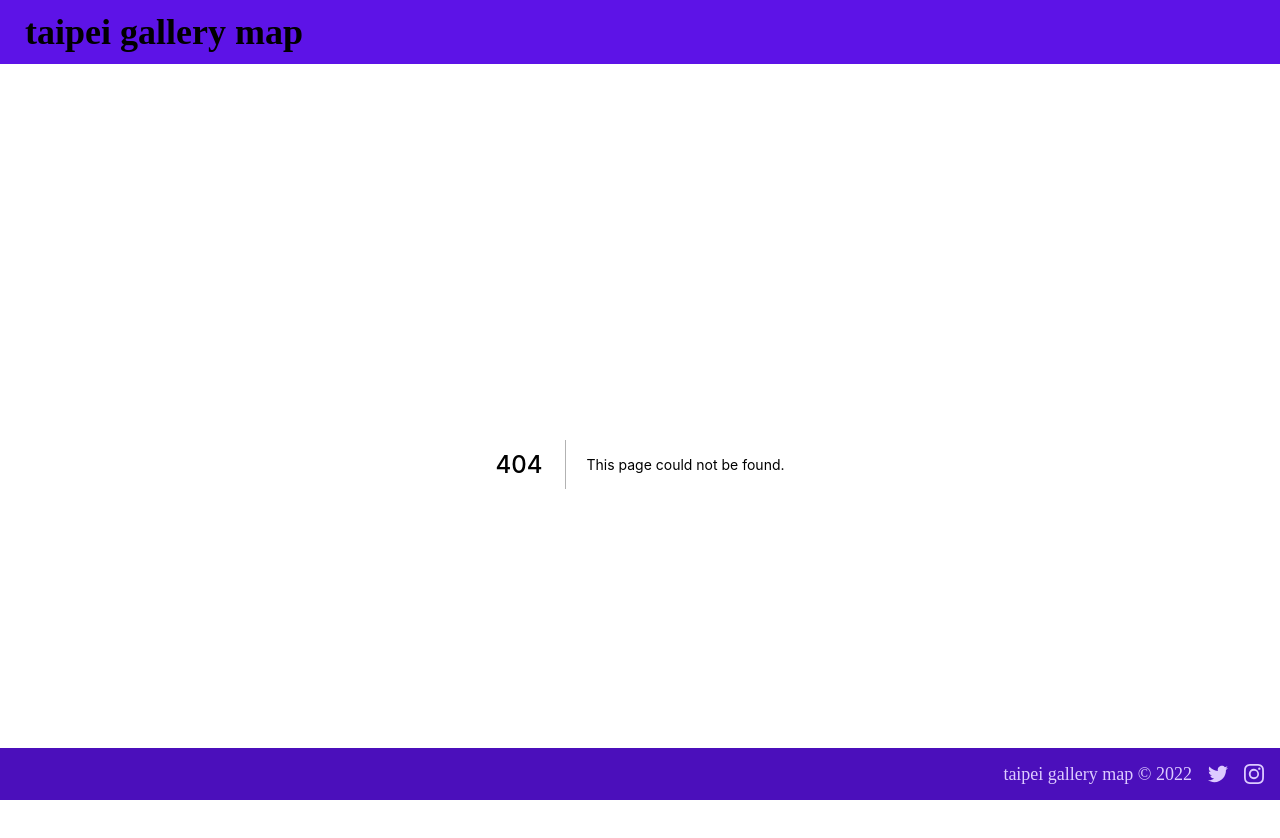
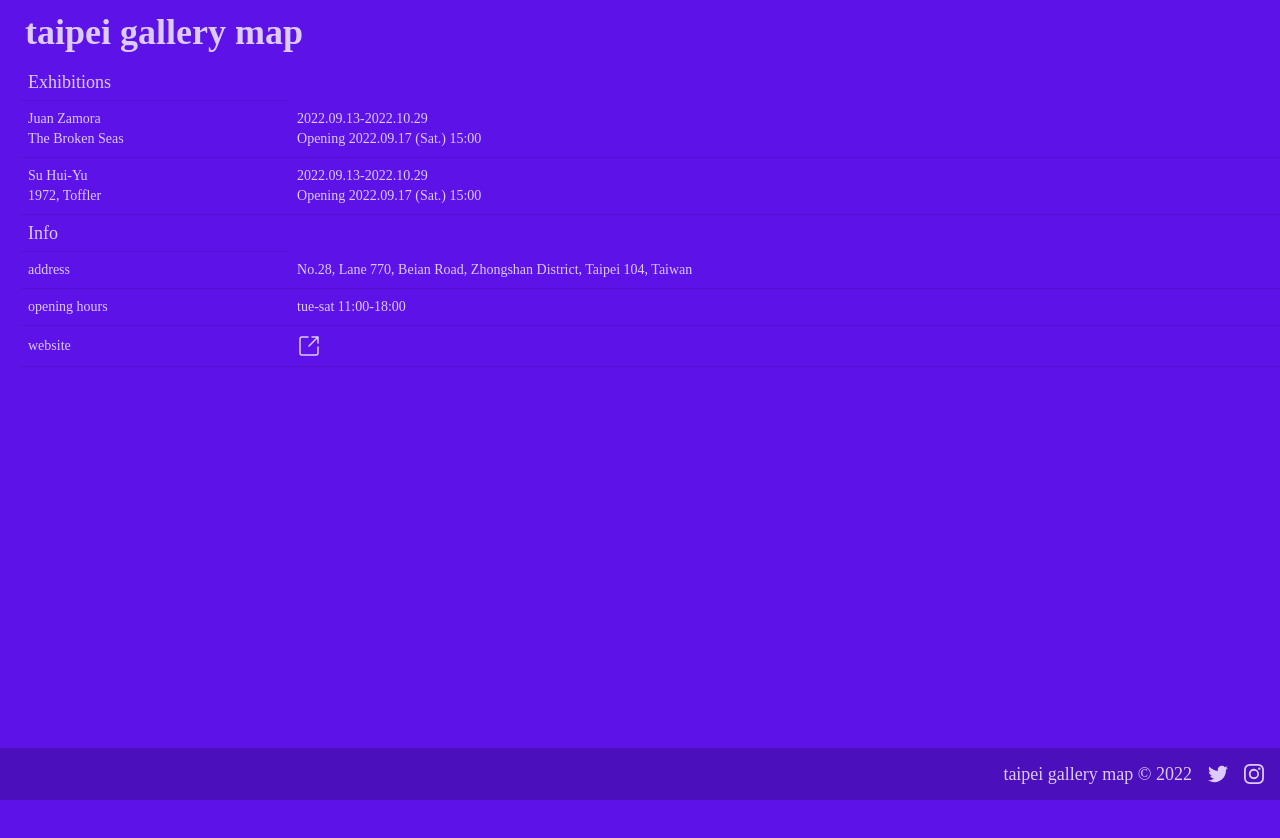
Before and after one commit to tjHsu/gallery-map, a Next.js app: page /galleries/1 in a window 1280 px wide. Before the commit this address had no page. Shown: the top 838 px of the page. After the commit the page ends 800 px from the top, so only its background shows below. Built offline with nearby package versions, Linux system fonts and the light colour scheme; a web font is replaced by a local one.

Commit message:
Add gallery detail page

```diff
--- a/src/components/Table.tsx
+++ b/src/components/Table.tsx
@@ -1,5 +1,6 @@
 import React from 'react'
 import { GALLERIES } from '../constants/Constants'
+import Link from 'next/link'
 
 type TableItem = {
   name: string
@@ -35,7 +36,7 @@ const TableItem = ({
   } else {
     return (
       <tr>
-        <td className='text-base'>{name}</td>
+        <td className='text-base'><Link href={`/galleries/${name}`}>{name}</Link></td>
         <td className='text-right text-base'><a href={website} target="_blank" rel="noreferrer">&#187;</a></td>
       </tr>
     );
--- /dev/null
+++ b/src/pages/galleries/[name].tsx
@@ -0,0 +1,71 @@
+import type { NextPage, GetServerSideProps } from "next";
+import { GALLERIES } from '../../constants/Constants'
+import React from 'react';
+
+type GalleryDetail = {
+  name: string
+  website: string
+  isSeparator: boolean
+};
+
+export const getServerSideProps: GetServerSideProps = async ({ params }) => {
+  const galleryIndex = GALLERIES.findIndex(gallery => gallery.name === params?.name)
+  const gallery = GALLERIES[galleryIndex]
+  // console.log('DEBUGG')
+  // console.log(GALLERIES[galleryIndex])
+  return {
+    props: { ...gallery }
+  };
+};
+
+const Gallery: React.FC<GalleryDetail> = (props) => {
+  console.log('DEBUGG here')
+  console.log(props)
+  return (
+    <div className="ml-5">
+      <div className="overflow-x-auto">
+        <p className="text-lg ml-2">{props.name}</p>
+        <table className="table table-compact w-full">
+          <tbody>
+            <tr>
+              <td className='text-base'>Exhibitions</td>
+            </tr>
+            <tr>
+              <td>Juan Zamora <br /> The Broken Seas</td>
+              <td className="break-word whitespace-normal">2022.09.13-2022.10.29 <br /> Opening 2022.09.17 (Sat.) 15:00</td>
+            </tr>
+            <tr>
+              <td>Su Hui-Yu <br /> 1972, Toffler</td>
+              <td className="break-word whitespace-normal">2022.09.13-2022.10.29 <br /> Opening 2022.09.17 (Sat.) 15:00</td>
+            </tr>
+            <tr>
+              <td className='text-base'>Info</td>
+            </tr>
+            <tr>
+              <td>address</td>
+              <td className="break-word whitespace-normal">No.28, Lane 770, Beian Road, Zhongshan District, Taipei 104, Taiwan</td>
+            </tr>
+            <tr>
+              <td>opening hours</td>
+              <td>tue-sat 11:00-18:00</td>
+            </tr>
+            <tr>
+              <td>website</td>
+              <td>
+                <a href={`${props.website}`} target="_blank" rel="noreferrer">
+                  <svg width="24" height="24" viewBox="0 0 24 24" stroke-width="1.5" fill="none" xmlns="http://www.w3.org/2000/svg"> <path d="M21 3L15 3M21 3L12 12M21 3V9" stroke="currentColor" stroke-linecap="round" stroke-linejoin="round" /> <path d="M21 13V19C21 20.1046 20.1046 21 19 21H5C3.89543 21 3 20.1046 3 19V5C3 3.89543 3.89543 3 5 3H11" stroke="currentColor" stroke-linecap="round" />
+                  </svg>
+                </a>
+              </td>
+            </tr>
+            <tr>
+              <td></td>
+            </tr>
+          </tbody>
+        </table>
+      </div>
+    </div>
+  )
+}
+
+export default Gallery
```
